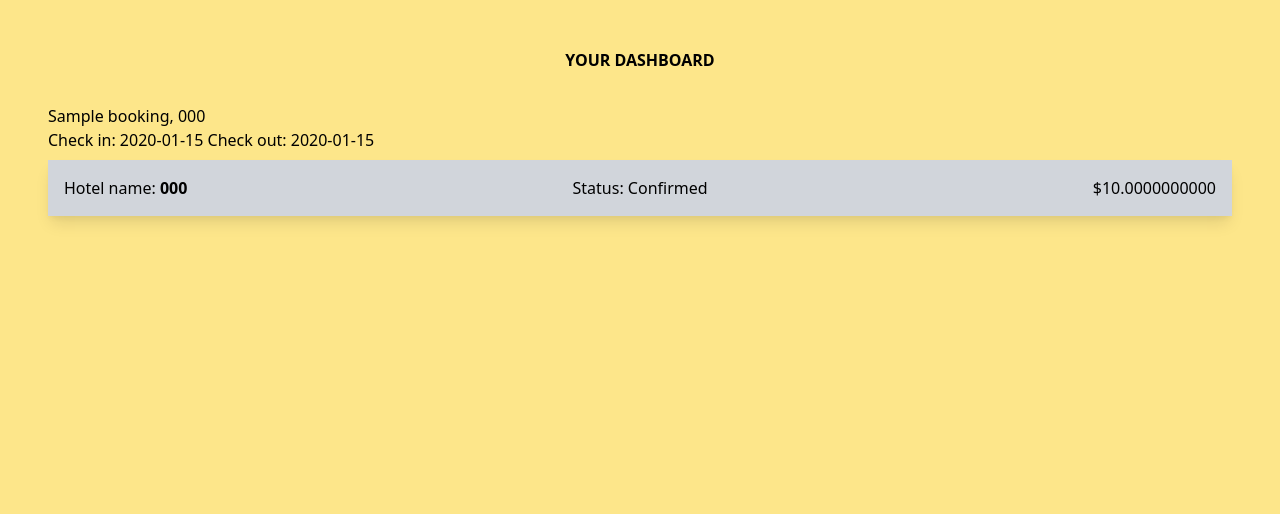
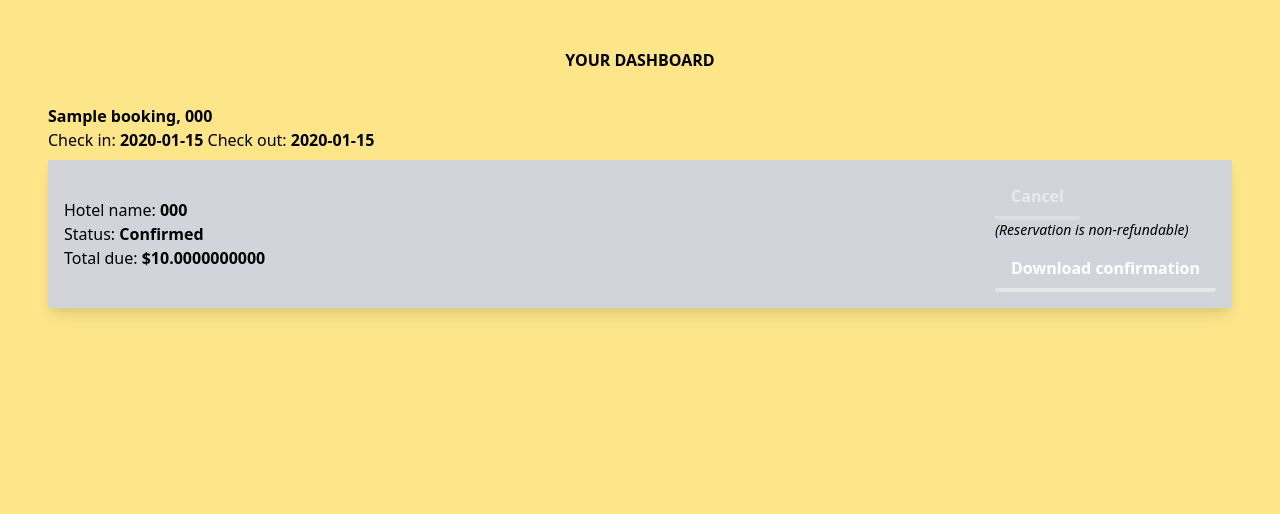
Before and after one commit to tokich6/vacation_app, a Flask app: page /account in a window 1280 px wide. Shown: the part 82-596 px from the top of the page. Run offline with Flask 2, Linux system fonts and the light colour scheme; the visitor is signed in with stand-in values (Sample User, id 1); tables that the repository leaves empty hold one stand-in row (values such as "Sample post").

Commit message:
add styles, cancel and download btn to bookings dashboard

```diff
--- a/app.py
+++ b/app.py
@@ -4,7 +4,7 @@ from flask import Flask, render_template, request, redirect, session, flash, url
 from flask_sqlalchemy import SQLAlchemy
 from werkzeug.security import check_password_hash, generate_password_hash
 
-# jsonify, session
+# jsonify,
 # from flask.ext.session import Session
 # from tempfile import mkdtemp
 # from werkzeug.exceptions import default_exceptions, HTTPException, InternalServerError
@@ -235,15 +235,11 @@ def your_bookings():
 
     if request.method == 'POST':
         hotel_id = request.form.get('hotel_id')
-        print(hotel_id)
         hotel_name = request.form.get('hotel_name')
-        print(hotel_name)
         city_name = request.form.get('city_name')
         country_code = request.form.get('country_code')
         room_name = request.form.get('room_name')
-        print(room_name)
         total_pay = request.form.get('total_pay')
-        print(total_pay)
         free_cancellation = str_to_bool(request.form.get('free_cancellation'))
         print(type(free_cancellation))
         if free_cancellation == True:
@@ -252,14 +248,16 @@ def your_bookings():
 
         # enter booking details into the database
         data = Booking(hotel_id, hotel_name, city_name, country_code, check_in, check_out, adults_room1, rooms, room_name, total_pay, free_cancellation, cancel_before, booked_on)
-        # get current user id and assign it to user_id booking entry
+        # get current user id
         current_user = db.session.query(Profile).filter(Profile.id == session['user_id']).first()
+        # assign it to booking entry foreign key
         data.user_id = current_user.id
         db.session.add(data)
         db.session.commit()
+        # get bookings info from db for current user
+        bookings = db.session.query(Booking).filter(Booking.user_id == session['user_id']).all()
         flash('Your booking is confirmed', 'success')
-        return render_template('your_bookings.html', name=session['username'], today=today, hotel_id=hotel_id, hotel_name=hotel_name,
-                           room_name=room_name, total_pay=total_pay, free_cancellation=free_cancellation, cancel_before=cancel_before)
+        return render_template('your_bookings.html', today=today, bookings=bookings)
     else:
         bookings = db.session.query(Booking).filter(Booking.user_id == session['user_id']).all()
 
@@ -354,7 +352,7 @@ def login():
         if next_url:
             return redirect(next_url)
         flash('You are successfully logged in!', 'success')
-        return redirect(url_for("index"))
+        return redirect(url_for("home"))
 
     # User reached route via GET (as by clicking a link or via redirect)
     else:
--- a/helpers.py
+++ b/helpers.py
@@ -7,7 +7,7 @@ from datetime import date
 
 API_KEY = environ.get('API_KEY')
 
-# find the id of the typed in location/destination
+# find the id of the location/destination
 def search_location_id(location):
     # Contact API
     try:
--- a/templates/your_bookings.html
+++ b/templates/your_bookings.html
@@ -13,23 +13,75 @@
 
     <ul class="w-full p-4">
       {% for booking in bookings %}
-      <h2>{{ booking.city_name}}, {{ booking.country_code }}</h2>
-      <p>Check in: {{ booking.check_in }} Check out: {{ booking.check_out }}</p>
+      <h2 class="font-bold mr-1 text-teal-500">
+        {{ booking.city_name}}, {{ booking.country_code }}
+      </h2>
+      <p class="mr-1">
+        Check in:
+        <span class="text-teal-500 font-bold"> {{ booking.check_in }} </span>
+        Check out:
+        <span class="text-teal-500 font-bold"> {{ booking.check_out }} </span>
+      </p>
 
       <li
         class="flex items-center justify-between mt-2 mb-4 p-4 bg-gray-300 shadow-lg"
       >
-        <p>
-          Hotel name: <span class="font-bold"> {{ booking.hotel_name }} </span>
-        </p>
-        <p>Status: Confirmed</p>
-        <p>${{ booking.total_pay }}</p>
+        <div>
+          <p>
+            Hotel name:
+            <span class="font-bold text-teal-500">
+              {{ booking.hotel_name }}
+            </span>
+          </p>
+          <p>
+            Status: <span class="text-teal-500 font-bold"> Confirmed </span>
+          </p>
+          <p>
+            Total due: <span class="font-bold"> ${{ booking.total_pay }} </span>
+          </p>
+        </div>
 
-        {% if booking.free_cancellation == True %}
-        <button>Cancel</button>
-        {% endif %}
+        <div>
+          {% if booking.free_cancellation == True and today <
+          booking.cancel_before %}
+          <button
+            class="bg-teal-500 hover:bg-teal-800 text-white font-bold py-2 px-4 border-b-4 border-teal-700 hover:border-teal-500 rounded"
+            type="submit"
+          >
+            Cancel
+          </button>
+          <p class="italic text-sm">
+            (Free cancellation until {{ booking.cancel_before }})
+          </p>
+          {# cancel by date has passed #} {% elif booking.free_cancellation ==
+          True and today >= booking.cancel_before %}
+          <button
+            class="bg-teal-500 text-white font-bold py-2 px-4 border-b-4 border-teal-700 rounded opacity-50 cursor-not-allowed"
+          >
+            Cancel
+          </button>
+          <p class="italic text-sm">(Cancel by date has passed)</p>
+
+          {% else %}
+          <button
+            class="bg-teal-500 text-white font-bold py-2 px-4 border-b-4 border-teal-700 rounded opacity-50 cursor-not-allowed"
+          >
+            Cancel
+          </button>
+          <p class="italic text-sm">(Reservation is non-refundable)</p>
+          {% endif %}
+
+          <div class="pt-2">
+            <button
+              class="bg-teal-500 hover:bg-teal-800 text-white font-bold py-2 px-4 border-b-4 border-teal-700 hover:border-teal-500 rounded"
+            >
+              Download confirmation
+            </button>
+          </div>
+        </div>
       </li>
-
+      {% else %}
+      <li class="font-bold text-teal-500 text-center">No bookings found</li>
       {% endfor %}
     </ul>
   </section>
```
